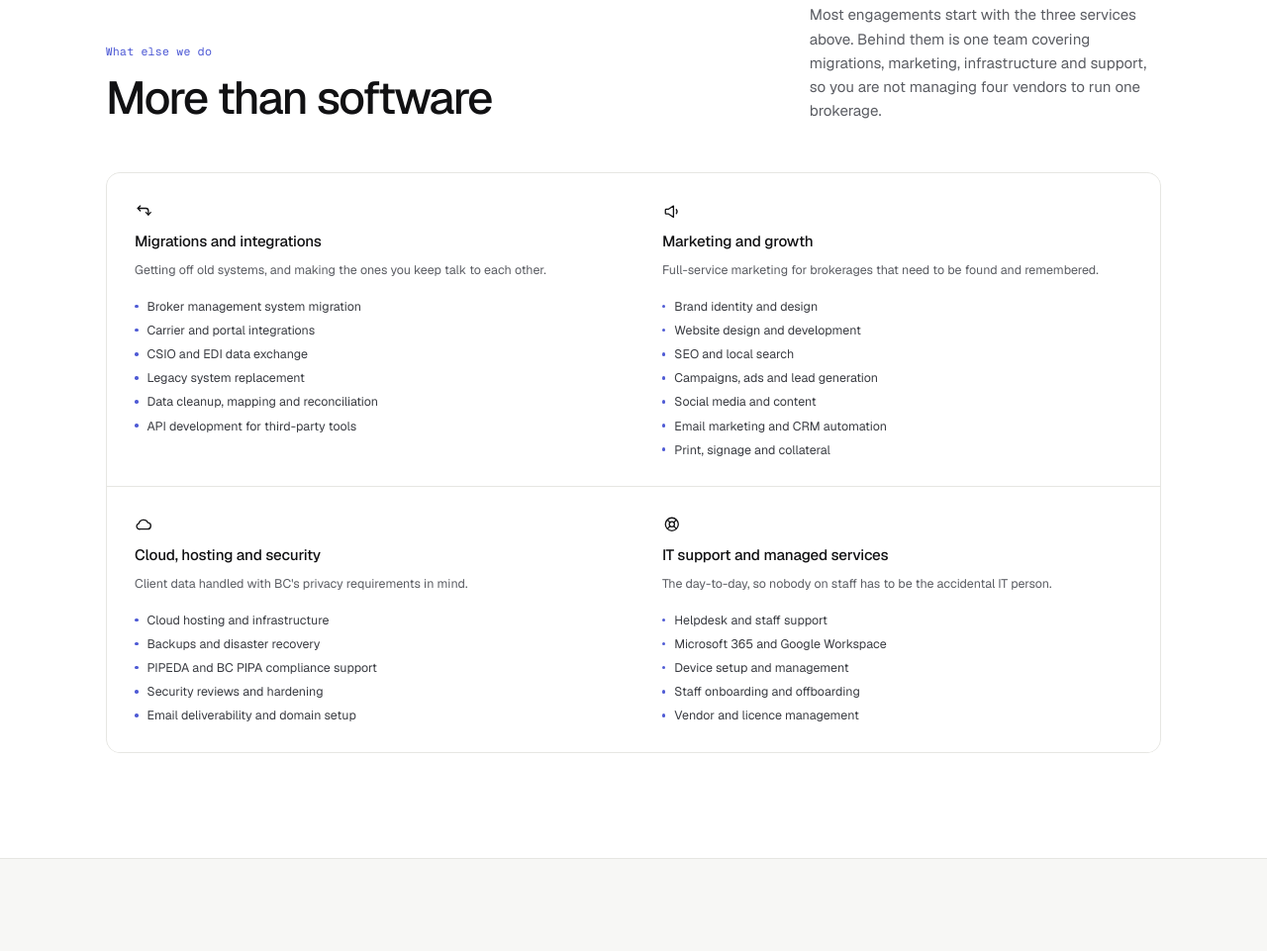
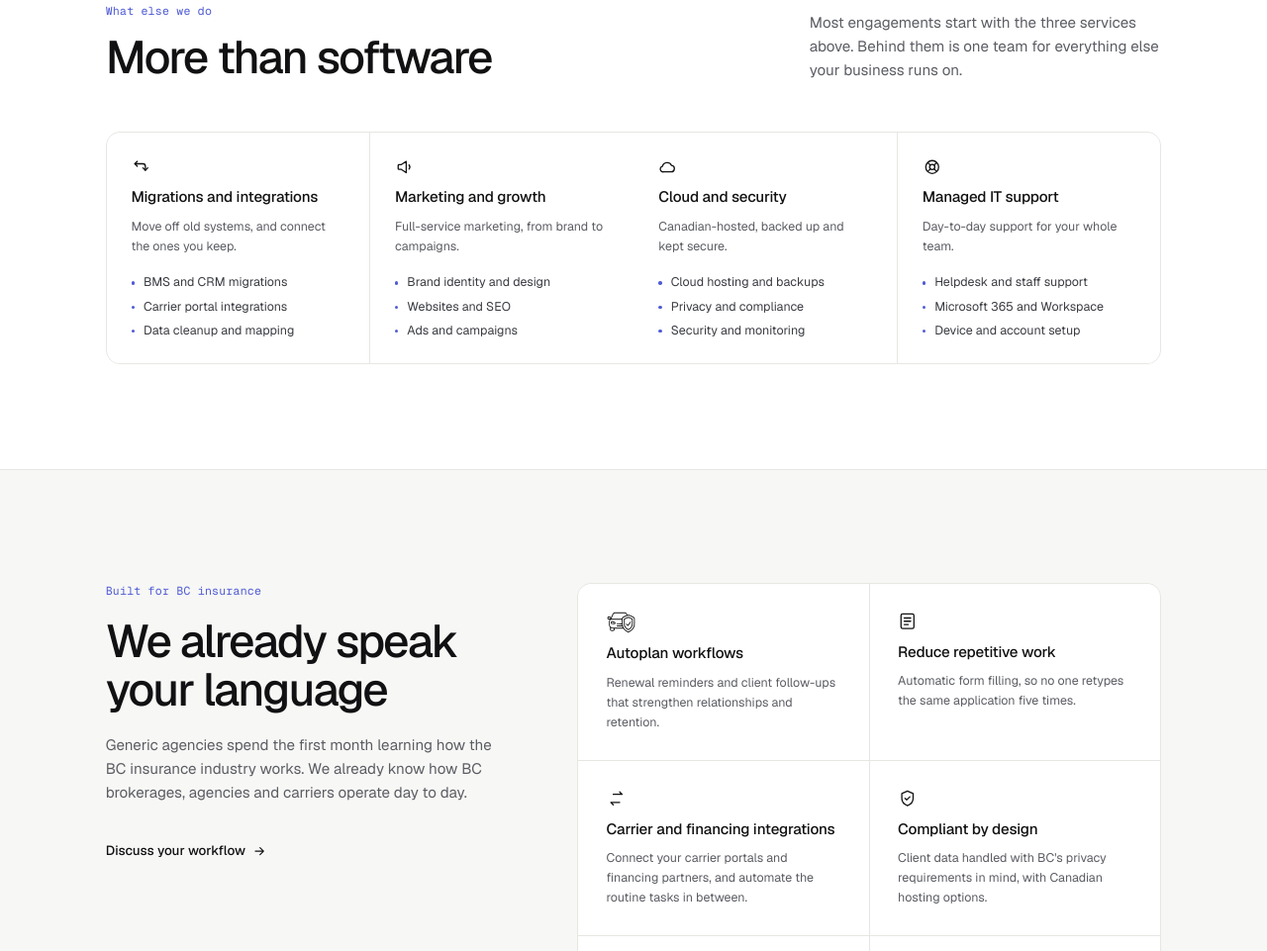
Before and after one commit to badgerbytesoftware/badgerbyte-website, a website: page index.html in a window 1280 px wide. Shown: the part 2532-3493 px from the top of the page at 99% size. Drawn offline with nearby package versions, Linux system fonts and the light colour scheme.

Commit message:
Simplify capabilities to three points per area in one row

```diff
--- a/index.html
+++ b/index.html
@@ -255,58 +255,47 @@ a{color:#111113;text-decoration:none}a:hover{color:#4F5BD5}
 <span style="font-family: 'Geist Mono', ui-monospace, monospace; font-size: 13px; color: #4F5BD5; letter-spacing: 0.02em;">What else we do</span>
 <h2 style="margin: 0; font-size: 52px; line-height: 1.06; font-weight: 500; letter-spacing: -0.04em;">More than software</h2>
 </div>
-<p style="margin: 0; max-width: 400px; font-size: 17px; line-height: 1.6; color: #5B5D63;">Most engagements start with the three services above. Behind them is one team covering migrations, marketing, infrastructure and support, so you are not managing four vendors to run one brokerage.</p>
+<p style="margin: 0; max-width: 400px; font-size: 17px; line-height: 1.6; color: #5B5D63;">Most engagements start with the three services above. Behind them is one team for everything else your business runs on.</p>
 </div>
-<div style="display: grid; grid-template-columns: repeat(2, minmax(0, 1fr)); gap: 1px; background: #E6E6E2; border: 1px solid #E6E6E2; border-radius: 16px; overflow: hidden;">
-<div style="background: #FFFFFF; padding: 32px; display: flex; flex-direction: column; gap: 12px;">
+<div style="display: grid; grid-template-columns: repeat(4, minmax(0, 1fr)); gap: 1px; background: #E6E6E2; border: 1px solid #E6E6E2; border-radius: 16px; overflow: hidden;">
+<div style="background: #FFFFFF; padding: 28px; display: flex; flex-direction: column; gap: 12px;">
 <svg width="22" height="22" viewBox="0 0 24 24" fill="none" stroke="#111113" stroke-width="1.6" stroke-linecap="round" stroke-linejoin="round" aria-hidden="true"><path d="M7 5L4 8l3 3"></path><path d="M4 8h10a3 3 0 0 1 3 3v5"></path><path d="M14 13l3 3 3-3"></path></svg>
 <h3 style="margin: 0; font-size: 17px; font-weight: 500; letter-spacing: -0.01em;">Migrations and integrations</h3>
-<p style="margin: 0; font-size: 14px; line-height: 1.6; color: #5B5D63;">Getting off old systems, and making the ones you keep talk to each other.</p>
+<p style="margin: 0; font-size: 14px; line-height: 1.6; color: #5B5D63;">Move off old systems, and connect the ones you keep.</p>
 <ul style="margin: 8px 0 0; padding: 0; list-style: none; display: flex; flex-direction: column; gap: 8px; font-size: 14px; color: #3A3C42;">
-<li style="display: flex; gap: 10px; align-items: center;"><span style="width: 4px; height: 4px; border-radius: 50%; background: #4F5BD5; flex-shrink: 0;"></span>Broker management system migration</li>
-<li style="display: flex; gap: 10px; align-items: center;"><span style="width: 4px; height: 4px; border-radius: 50%; background: #4F5BD5; flex-shrink: 0;"></span>Carrier and portal integrations</li>
-<li style="display: flex; gap: 10px; align-items: center;"><span style="width: 4px; height: 4px; border-radius: 50%; background: #4F5BD5; flex-shrink: 0;"></span>CSIO and EDI data exchange</li>
-<li style="display: flex; gap: 10px; align-items: center;"><span style="width: 4px; height: 4px; border-radius: 50%; background: #4F5BD5; flex-shrink: 0;"></span>Legacy system replacement</li>
-<li style="display: flex; gap: 10px; align-items: center;"><span style="width: 4px; height: 4px; border-radius: 50%; background: #4F5BD5; flex-shrink: 0;"></span>Data cleanup, mapping and reconciliation</li>
-<li style="display: flex; gap: 10px; align-items: center;"><span style="width: 4px; height: 4px; border-radius: 50%; background: #4F5BD5; flex-shrink: 0;"></span>API development for third-party tools</li>
+<li style="display: flex; gap: 10px; align-items: flex-start;"><span style="width: 4px; height: 4px; border-radius: 50%; background: #4F5BD5; flex-shrink: 0; margin-top: 9px;"></span>BMS and CRM migrations</li>
+<li style="display: flex; gap: 10px; align-items: flex-start;"><span style="width: 4px; height: 4px; border-radius: 50%; background: #4F5BD5; flex-shrink: 0; margin-top: 9px;"></span>Carrier portal integrations</li>
+<li style="display: flex; gap: 10px; align-items: flex-start;"><span style="width: 4px; height: 4px; border-radius: 50%; background: #4F5BD5; flex-shrink: 0; margin-top: 9px;"></span>Data cleanup and mapping</li>
 </ul>
 </div>
-<div style="background: #FFFFFF; padding: 32px; display: flex; flex-direction: column; gap: 12px;">
+<div style="background: #FFFFFF; padding: 28px; display: flex; flex-direction: column; gap: 12px;">
 <svg width="22" height="22" viewBox="0 0 24 24" fill="none" stroke="#111113" stroke-width="1.6" stroke-linecap="round" stroke-linejoin="round" aria-hidden="true"><path d="M4 10v4a1 1 0 0 0 1 1h3l6 4V5L8 9H5a1 1 0 0 0-1 1z"></path><path d="M17.5 9.5a4 4 0 0 1 0 5"></path></svg>
 <h3 style="margin: 0; font-size: 17px; font-weight: 500; letter-spacing: -0.01em;">Marketing and growth</h3>
-<p style="margin: 0; font-size: 14px; line-height: 1.6; color: #5B5D63;">Full-service marketing for brokerages that need to be found and remembered.</p>
+<p style="margin: 0; font-size: 14px; line-height: 1.6; color: #5B5D63;">Full-service marketing, from brand to campaigns.</p>
 <ul style="margin: 8px 0 0; padding: 0; list-style: none; display: flex; flex-direction: column; gap: 8px; font-size: 14px; color: #3A3C42;">
-<li style="display: flex; gap: 10px; align-items: center;"><span style="width: 4px; height: 4px; border-radius: 50%; background: #4F5BD5; flex-shrink: 0;"></span>Brand identity and design</li>
-<li style="display: flex; gap: 10px; align-items: center;"><span style="width: 4px; height: 4px; border-radius: 50%; background: #4F5BD5; flex-shrink: 0;"></span>Website design and development</li>
-<li style="display: flex; gap: 10px; align-items: center;"><span style="width: 4px; height: 4px; border-radius: 50%; background: #4F5BD5; flex-shrink: 0;"></span>SEO and local search</li>
-<li style="display: flex; gap: 10px; align-items: center;"><span style="width: 4px; height: 4px; border-radius: 50%; background: #4F5BD5; flex-shrink: 0;"></span>Campaigns, ads and lead generation</li>
-<li style="display: flex; gap: 10px; align-items: center;"><span style="width: 4px; height: 4px; border-radius: 50%; background: #4F5BD5; flex-shrink: 0;"></span>Social media and content</li>
-<li style="display: flex; gap: 10px; align-items: center;"><span style="width: 4px; height: 4px; border-radius: 50%; background: #4F5BD5; flex-shrink: 0;"></span>Email marketing and CRM automation</li>
-<li style="display: flex; gap: 10px; align-items: center;"><span style="width: 4px; height: 4px; border-radius: 50%; background: #4F5BD5; flex-shrink: 0;"></span>Print, signage and collateral</li>
+<li style="display: flex; gap: 10px; align-items: flex-start;"><span style="width: 4px; height: 4px; border-radius: 50%; background: #4F5BD5; flex-shrink: 0; margin-top: 9px;"></span>Brand identity and design</li>
+<li style="display: flex; gap: 10px; align-items: flex-start;"><span style="width: 4px; height: 4px; border-radius: 50%; background: #4F5BD5; flex-shrink: 0; margin-top: 9px;"></span>Websites and SEO</li>
+<li style="display: flex; gap: 10px; align-items: flex-start;"><span style="width: 4px; height: 4px; border-radius: 50%; background: #4F5BD5; flex-shrink: 0; margin-top: 9px;"></span>Ads and campaigns</li>
 </ul>
 </div>
-<div style="background: #FFFFFF; padding: 32px; display: flex; flex-direction: column; gap: 12px;">
+<div style="background: #FFFFFF; padding: 28px; display: flex; flex-direction: column; gap: 12px;">
 <svg width="22" height="22" viewBox="0 0 24 24" fill="none" stroke="#111113" stroke-width="1.6" stroke-linecap="round" stroke-linejoin="round" aria-hidden="true"><path d="M7 18h9a4 4 0 0 0 .5-7.97A6 6 0 0 0 5.2 11.2 3.4 3.4 0 0 0 7 18z"></path></svg>
-<h3 style="margin: 0; font-size: 17px; font-weight: 500; letter-spacing: -0.01em;">Cloud, hosting and security</h3>
-<p style="margin: 0; font-size: 14px; line-height: 1.6; color: #5B5D63;">Client data handled with BC's privacy requirements in mind.</p>
+<h3 style="margin: 0; font-size: 17px; font-weight: 500; letter-spacing: -0.01em;">Cloud and security</h3>
+<p style="margin: 0; font-size: 14px; line-height: 1.6; color: #5B5D63;">Canadian-hosted, backed up and kept secure.</p>
 <ul style="margin: 8px 0 0; padding: 0; list-style: none; display: flex; flex-direction: column; gap: 8px; font-size: 14px; color: #3A3C42;">
-<li style="display: flex; gap: 10px; align-items: center;"><span style="width: 4px; height: 4px; border-radius: 50%; background: #4F5BD5; flex-shrink: 0;"></span>Cloud hosting and infrastructure</li>
-<li style="display: flex; gap: 10px; align-items: center;"><span style="width: 4px; height: 4px; border-radius: 50%; background: #4F5BD5; flex-shrink: 0;"></span>Backups and disaster recovery</li>
-<li style="display: flex; gap: 10px; align-items: center;"><span style="width: 4px; height: 4px; border-radius: 50%; background: #4F5BD5; flex-shrink: 0;"></span>PIPEDA and BC PIPA compliance support</li>
-<li style="display: flex; gap: 10px; align-items: center;"><span style="width: 4px; height: 4px; border-radius: 50%; background: #4F5BD5; flex-shrink: 0;"></span>Security reviews and hardening</li>
-<li style="display: flex; gap: 10px; align-items: center;"><span style="width: 4px; height: 4px; border-radius: 50%; background: #4F5BD5; flex-shrink: 0;"></span>Email deliverability and domain setup</li>
+<li style="display: flex; gap: 10px; align-items: flex-start;"><span style="width: 4px; height: 4px; border-radius: 50%; background: #4F5BD5; flex-shrink: 0; margin-top: 9px;"></span>Cloud hosting and backups</li>
+<li style="display: flex; gap: 10px; align-items: flex-start;"><span style="width: 4px; height: 4px; border-radius: 50%; background: #4F5BD5; flex-shrink: 0; margin-top: 9px;"></span>Privacy and compliance</li>
+<li style="display: flex; gap: 10px; align-items: flex-start;"><span style="width: 4px; height: 4px; border-radius: 50%; background: #4F5BD5; flex-shrink: 0; margin-top: 9px;"></span>Security and monitoring</li>
 </ul>
 </div>
-<div style="background: #FFFFFF; padding: 32px; display: flex; flex-direction: column; gap: 12px;">
+<div style="background: #FFFFFF; padding: 28px; display: flex; flex-direction: column; gap: 12px;">
 <svg width="22" height="22" viewBox="0 0 24 24" fill="none" stroke="#111113" stroke-width="1.6" stroke-linecap="round" stroke-linejoin="round" aria-hidden="true"><circle cx="12" cy="12" r="8"></circle><circle cx="12" cy="12" r="3.2"></circle><path d="M14.3 9.7L17 7M9.7 9.7L7 7M9.7 14.3L7 17M14.3 14.3L17 17"></path></svg>
-<h3 style="margin: 0; font-size: 17px; font-weight: 500; letter-spacing: -0.01em;">IT support and managed services</h3>
-<p style="margin: 0; font-size: 14px; line-height: 1.6; color: #5B5D63;">The day-to-day, so nobody on staff has to be the accidental IT person.</p>
+<h3 style="margin: 0; font-size: 17px; font-weight: 500; letter-spacing: -0.01em;">Managed IT support</h3>
+<p style="margin: 0; font-size: 14px; line-height: 1.6; color: #5B5D63;">Day-to-day support for your whole team.</p>
 <ul style="margin: 8px 0 0; padding: 0; list-style: none; display: flex; flex-direction: column; gap: 8px; font-size: 14px; color: #3A3C42;">
-<li style="display: flex; gap: 10px; align-items: center;"><span style="width: 4px; height: 4px; border-radius: 50%; background: #4F5BD5; flex-shrink: 0;"></span>Helpdesk and staff support</li>
-<li style="display: flex; gap: 10px; align-items: center;"><span style="width: 4px; height: 4px; border-radius: 50%; background: #4F5BD5; flex-shrink: 0;"></span>Microsoft 365 and Google Workspace</li>
-<li style="display: flex; gap: 10px; align-items: center;"><span style="width: 4px; height: 4px; border-radius: 50%; background: #4F5BD5; flex-shrink: 0;"></span>Device setup and management</li>
-<li style="display: flex; gap: 10px; align-items: center;"><span style="width: 4px; height: 4px; border-radius: 50%; background: #4F5BD5; flex-shrink: 0;"></span>Staff onboarding and offboarding</li>
-<li style="display: flex; gap: 10px; align-items: center;"><span style="width: 4px; height: 4px; border-radius: 50%; background: #4F5BD5; flex-shrink: 0;"></span>Vendor and licence management</li>
+<li style="display: flex; gap: 10px; align-items: flex-start;"><span style="width: 4px; height: 4px; border-radius: 50%; background: #4F5BD5; flex-shrink: 0; margin-top: 9px;"></span>Helpdesk and staff support</li>
+<li style="display: flex; gap: 10px; align-items: flex-start;"><span style="width: 4px; height: 4px; border-radius: 50%; background: #4F5BD5; flex-shrink: 0; margin-top: 9px;"></span>Microsoft 365 and Workspace</li>
+<li style="display: flex; gap: 10px; align-items: flex-start;"><span style="width: 4px; height: 4px; border-radius: 50%; background: #4F5BD5; flex-shrink: 0; margin-top: 9px;"></span>Device and account setup</li>
 </ul>
 </div>
 </div>
```
